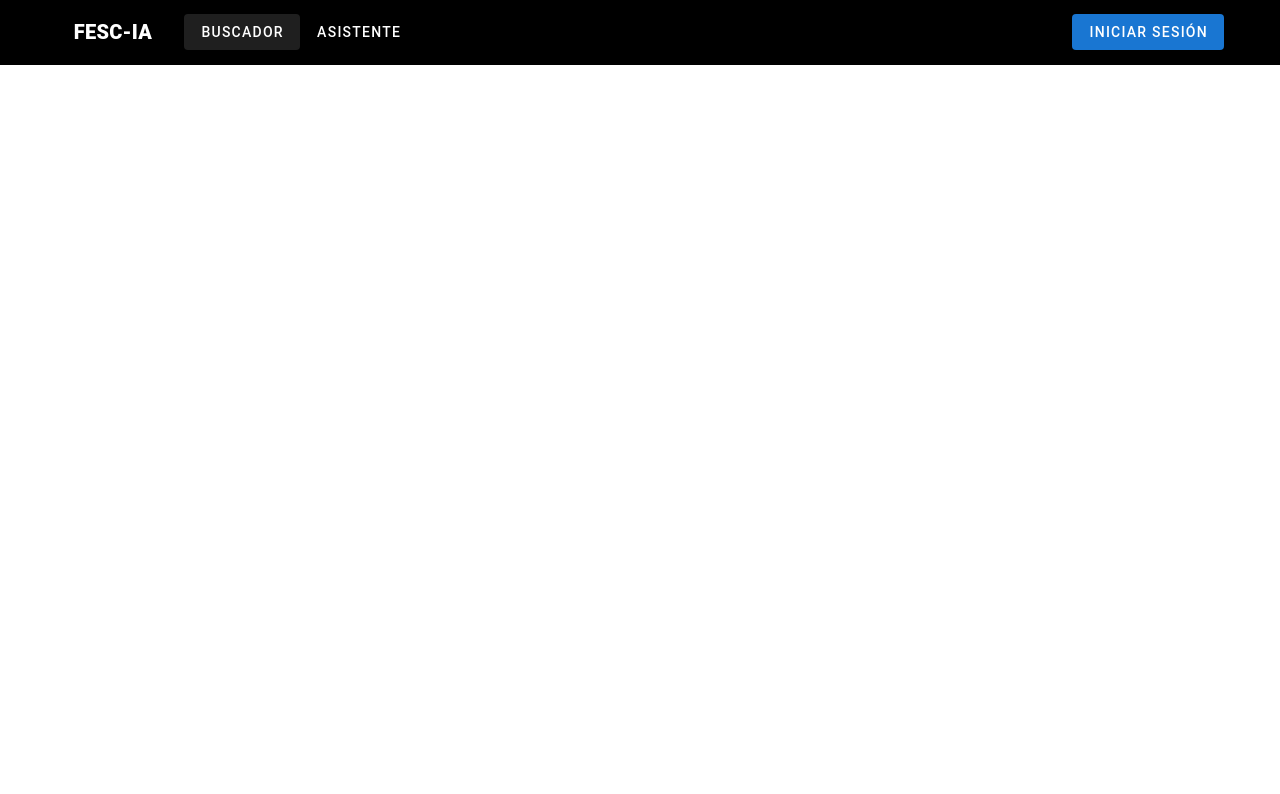
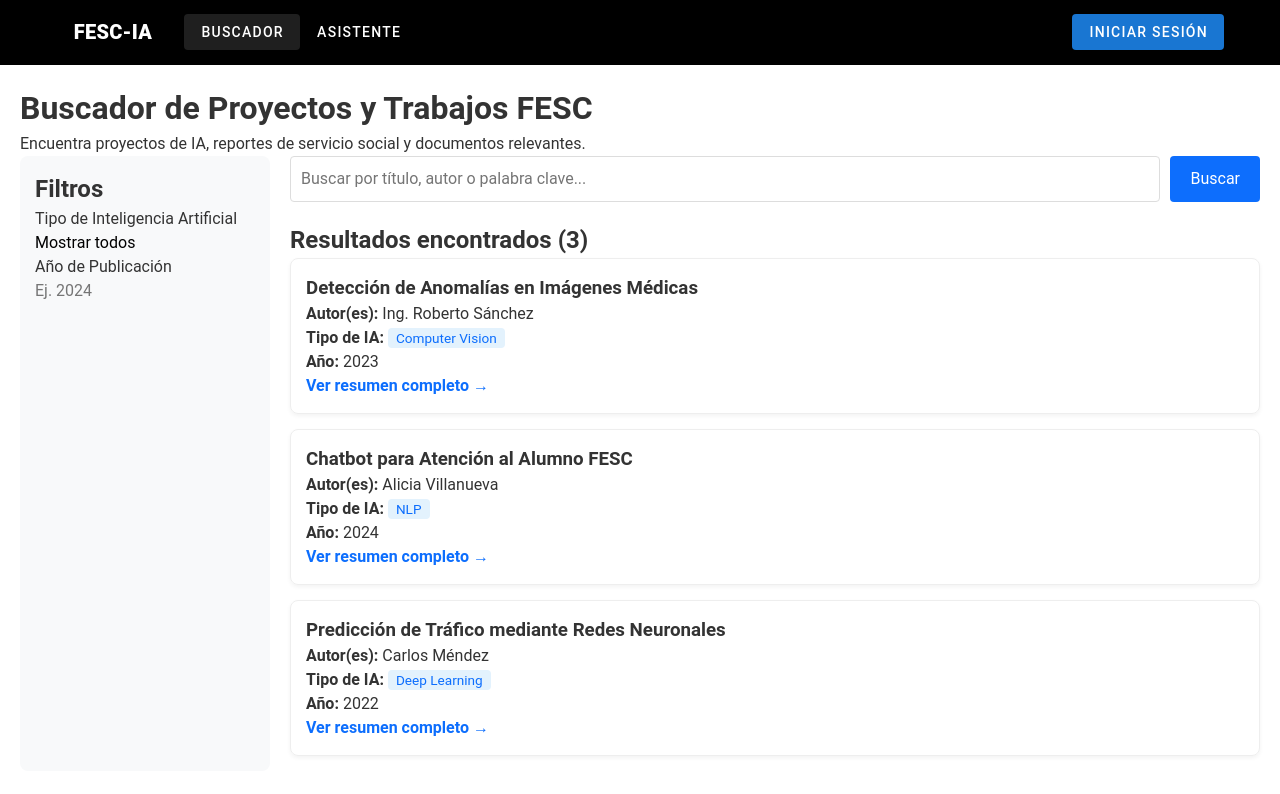
Before and after one commit to JuuzouDev/SS-IA-Repository, a Vue app in the folder ss-ia-repo/: page /buscador in a window 1280 px wide. Before the commit this address had no page. Shown: the top 794 px of the page. Built offline with nearby package versions, Linux system fonts and the light colour scheme.

Commit message:
Buscador

```diff
--- a/ss-ia-repo/src/router/index.js
+++ b/ss-ia-repo/src/router/index.js
@@ -3,7 +3,7 @@ import { createRouter, createWebHistory } from 'vue-router';
 const routes = [
   {
     path: '/',
-    redirect: 'inicio', // cambie inicio por login
+    redirect: 'Inicio', // cambie logingView por inicio
    // component: () => import('@/views/secure/login.vue')
   },
   {
--- a/ss-ia-repo/src/views/secure/buscador.vue
+++ b/ss-ia-repo/src/views/secure/buscador.vue
@@ -12,7 +12,7 @@
 
         <div class="filter-group">
           <label for="ia-filter">Tipo de Inteligencia Artificial</label>
-          <select id="ia-filter" v-model="filterIA" @change="performSearch(true)">
+          <select id="ia-filter" v-model="filterIA" @change="performSearch">
             <option value="">Mostrar todos</option>
             <option value="Deep Learning">Deep Learning</option>
             <option value="Computer Vision">Visión Artificial</option>
@@ -23,10 +23,15 @@
 
         <div class="filter-group">
           <label for="year-filter">Año de Publicación</label>
-          <input type="number" id="year-filter" v-model="filterYear" @keyup.enter="performSearch(true)" placeholder="Ej. 2024">
+          <input
+            type="number"
+            id="year-filter"
+            v-model="filterYear"
+            @keyup.enter="performSearch"
+            placeholder="Ej. 2024"
+          >
         </div>
-
-        </aside>
+      </aside>
 
       <main class="results-area">
 
@@ -34,16 +39,16 @@
           <input
             type="text"
             v-model="searchTerm"
-            @keyup.enter="performSearch()"
+            @keyup.enter="performSearch"
             placeholder="Buscar por título, autor o palabra clave..."
             aria-label="Campo de búsqueda de proyectos"
           />
-          <button @click="performSearch()" :disabled="isLoading" class="btn-search">
+          <button @click="performSearch" :disabled="isLoading" class="btn-search">
             {{ isLoading ? 'Buscando...' : 'Buscar' }}
           </button>
         </div>
 
-        <div v-if="results.length >= 0" class="results-list">
+        <div v-if="results && results.length > 0" class="results-list">
           <h2>Resultados encontrados ({{ results.length }})</h2>
 
           <div v-for="project in results" :key="project.id" class="project-card" role="article">
@@ -52,20 +57,17 @@
             <p><strong>Tipo de IA:</strong> <span class="tag">{{ project.ia_type }}</span></p>
             <p><strong>Año:</strong> {{ project.year }}</p>
 
-            <router-link :to="{ name: 'project-detail', params: { id: project.id } }" class="details-link">
+            <a href="#" class="details-link" @click.prevent>
               Ver resumen completo →
-            </router-link>
+            </a>
           </div>
         </div>
 
         <p v-else-if="!isLoading && searchPerformed" class="no-results">
-          No se encontraron proyectos que coincidan con tus criterios. Intenta con otras palabras clave.
-        </p>
-        <p v-else-if="error" class="error-message">
-          Ocurrió un error al buscar: {{ error }}
+          No se encontraron proyectos.
         </p>
         <p v-else class="initial-message">
-          Usa la barra de búsqueda o los filtros laterales para empezar a explorar.
+          Usa la barra de búsqueda o los filtros para explorar.
         </p>
       </main>
 
@@ -75,7 +77,61 @@
 
 <script>
 export default {
-  name: 'fescia_buscador'
+  name: 'fescia_buscador',
+  data() {
+    return {
+      searchTerm: '',
+      filterIA: '',
+      filterYear: null,
+      isLoading: false,
+      searchPerformed: true, // Lo dejamos en true para que veas los datos de inmediato
+      error: null,
+      results: [
+        {
+          id: 1,
+          title: "Detección de Anomalías en Imágenes Médicas",
+          author: "Ing. Roberto Sánchez",
+          ia_type: "Computer Vision",
+          year: 2023
+        },
+        {
+          id: 2,
+          title: "Chatbot para Atención al Alumno FESC",
+          author: "Alicia Villanueva",
+          ia_type: "NLP",
+          year: 2024
+        },
+        {
+          id: 3,
+          title: "Predicción de Tráfico mediante Redes Neuronales",
+          author: "Carlos Méndez",
+          ia_type: "Deep Learning",
+          year: 2022
+        }
+      ]
+    }
+  },
+  methods: {
+    performSearch() {
+      this.isLoading = true;
+      setTimeout(() => {
+        this.isLoading = false;
+        this.searchPerformed = true;
+      }, 500);
+    }
+  }
 }
+</script>
 
-</script>
+<style scoped>
+.search-view-container { padding: 20px; color: #333; }
+.search-layout { display: flex; gap: 20px; }
+.filters-panel { width: 250px; background: #f8f9fa; padding: 15px; border-radius: 8px; }
+.results-area { flex: 1; }
+.search-controls { display: flex; gap: 10px; margin-bottom: 20px; }
+.search-controls input { flex: 1; padding: 10px; border: 1px solid #ddd; border-radius: 4px; }
+.project-card { border: 1px solid #eee; padding: 15px; margin-bottom: 15px; border-radius: 8px; box-shadow: 0 2px 4px rgba(0,0,0,0.05); }
+.tag { background: #e3f2fd; color: #0d6efd; padding: 2px 8px; border-radius: 4px; font-size: 0.85em; }
+.details-link { color: #0d6efd; text-decoration: none; font-weight: bold; }
+.btn-search { background: #0d6efd; color: white; border: none; padding: 10px 20px; border-radius: 4px; cursor: pointer; }
+</style>
```
Also changed, not shown: 1 other file (tests, documents, lock files or other folders).
